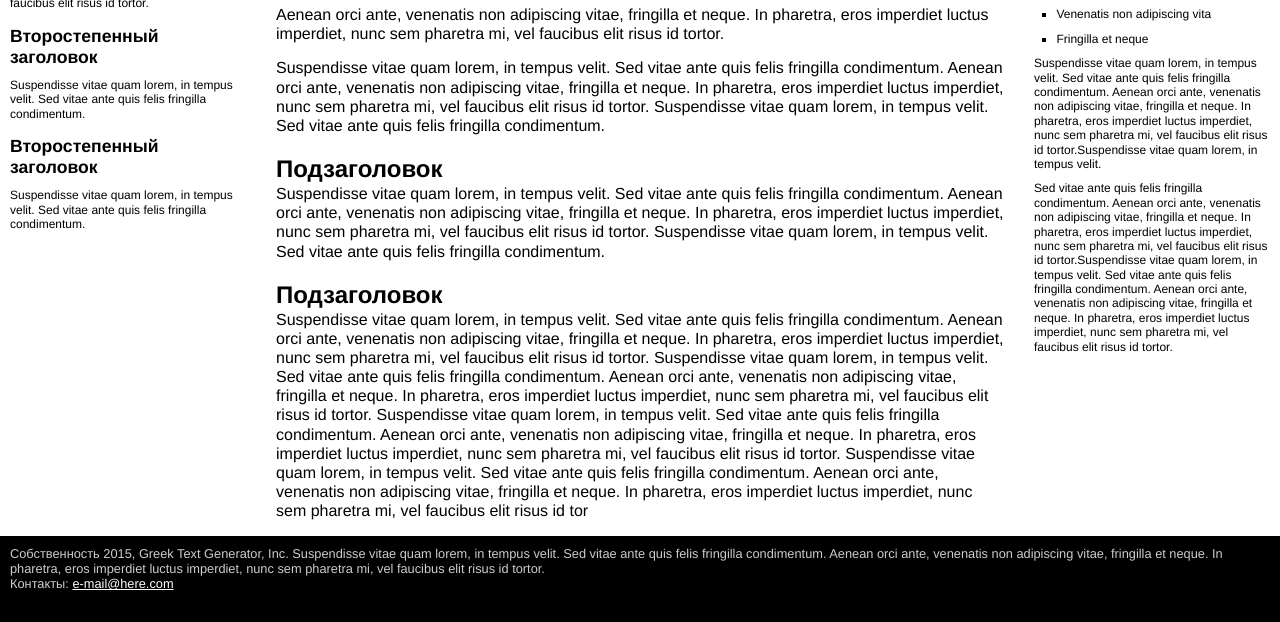
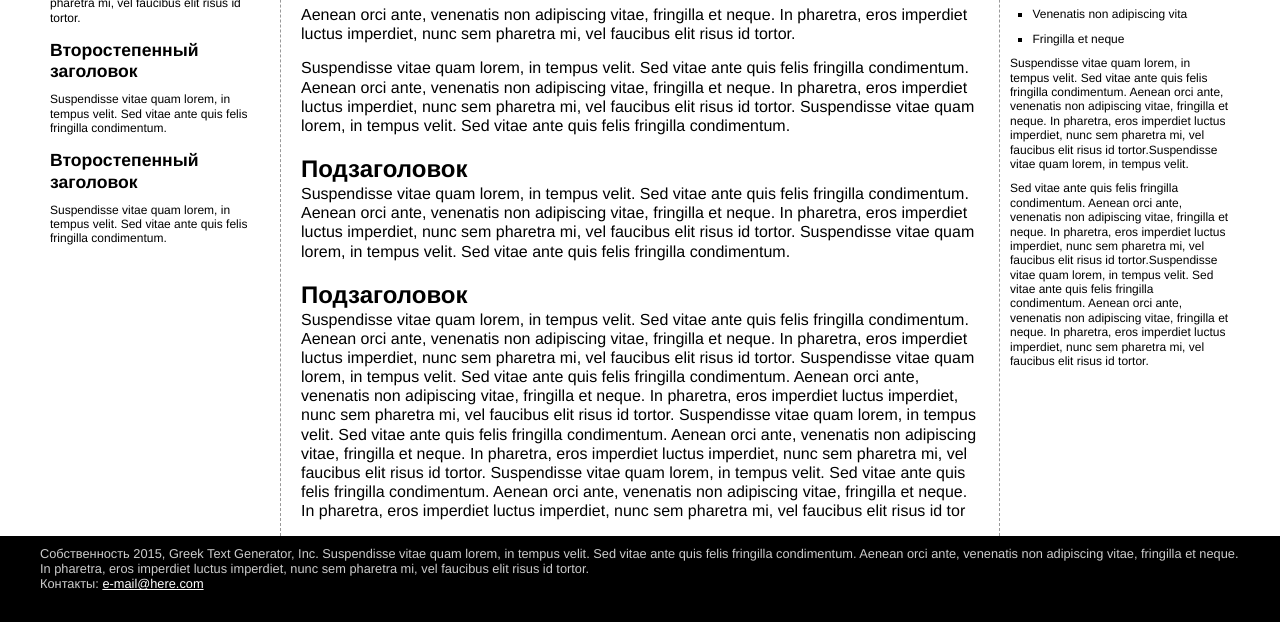
Before and after one commit to Ant1k-ai/Web-technologies, a plain HTML site: page 13/index.html in a window 1280 px wide. Shown: the part 290-912 px from the top of the page. Drawn offline with Linux system fonts and the light colour scheme.

Commit message:
Практикум 13 итог
Добавлены разделительные границы центральной колонке
Вся страница обернута в контейнер pageWrapper
Контейнеру pageWrapper задана фиксированная ширина и выровнен по центру
Удалена жесткая фиксация pageWrapper в CSS
Ограничена ширина навигации заголовка и футера
Добавлен контейнер contentWrapper перед колонками
Контейнер contentWrapper закрыт перед футером
contentWrapper подключен к ограничению ширины

```diff
--- a/13/index.html
+++ b/13/index.html
@@ -7,6 +7,7 @@
 </head>
 
 <body>
+<div class="pageWrapper">
 <header>
 <nav class="clear">
 <ul>
@@ -19,6 +20,7 @@
 </nav>
 <h1>Большая книга CSS</h1>
 </header>
+<div class="contentWrapper">
 <!-- первая боковая панель -->
 <aside class="sidebar1">
 <h2>Боковая панель 1</h2>
@@ -55,11 +57,13 @@
   <p>Suspendisse vitae quam lorem, in tempus velit. Sed vitae ante quis felis fringilla condimentum. Aenean orci ante, venenatis non adipiscing vitae, fringilla et neque. In pharetra, eros imperdiet luctus imperdiet, nunc sem pharetra mi, vel faucibus elit risus id tortor.Suspendisse vitae quam lorem, in tempus velit. </p>
   <p>Sed vitae ante quis felis fringilla condimentum. Aenean orci ante, venenatis non adipiscing vitae, fringilla et neque. In pharetra, eros imperdiet luctus imperdiet, nunc sem pharetra mi, vel faucibus elit risus id tortor.Suspendisse vitae quam lorem, in tempus velit. Sed vitae ante quis felis fringilla condimentum. Aenean orci ante, venenatis non adipiscing vitae, fringilla et neque. In pharetra, eros imperdiet luctus imperdiet, nunc sem pharetra mi, vel faucibus elit risus id tortor.</p>
 </aside>
+</div>
 
 <footer>
 <p>Собственность 2015, Greek Text Generator, Inc.
 Suspendisse vitae quam lorem, in tempus velit. Sed vitae ante quis felis fringilla condimentum. Aenean orci ante, venenatis non adipiscing vitae, fringilla et neque. In pharetra, eros imperdiet luctus imperdiet, nunc sem pharetra mi, vel faucibus elit risus id tortor.</p>
 <p>Контакты: <a href="mailto:nobody@nowhere.com">e-mail@here.com</a></p>
 </footer>
+</div>
 </body>
 </html>
--- a/13/styles.css
+++ b/13/styles.css
@@ -144,6 +144,8 @@ footer a {
   float: left;
   width: 60%;
   padding: 0 20px 0 20px;
+  border-left: dashed 1px rgb(153,153,153);
+  border-right: dashed 1px rgb(153,153,153);
 }
 
 .sidebar2 {
@@ -151,3 +153,8 @@ footer a {
   width: 20%;
   padding: 0 10px 0 10px;
 }
+
+nav ul, header h1, footer p, .contentWrapper {
+  max-width: 1200px;
+  margin: 0 auto;
+}
```
